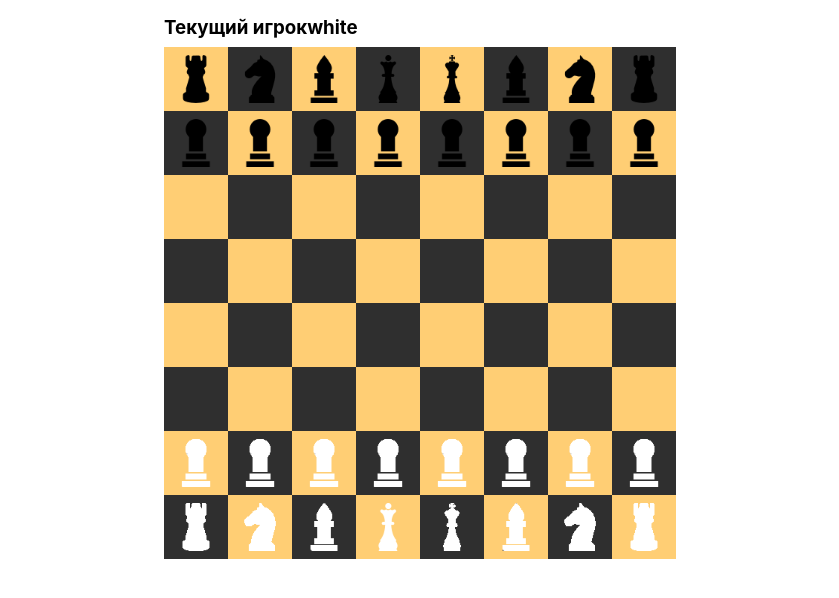
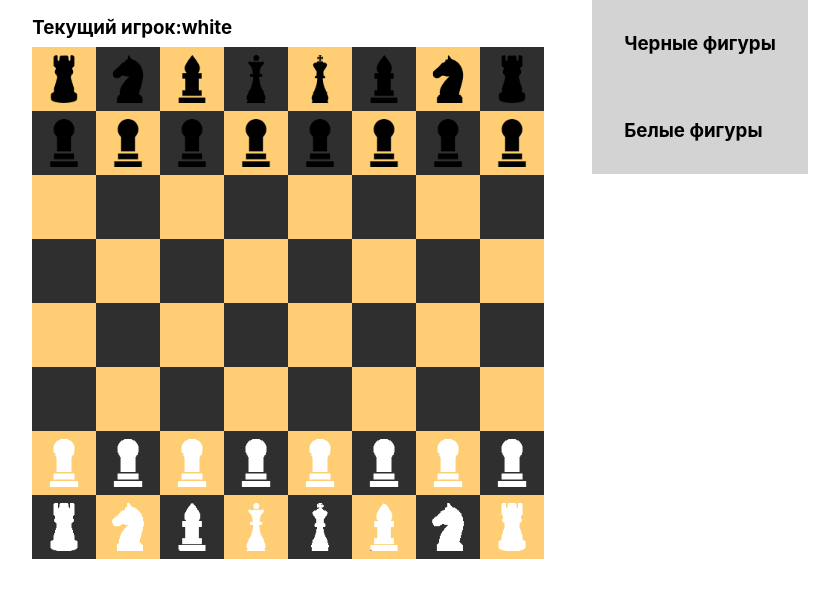
Before and after one commit to Genya10/chess, a React (Create React App) app: page / in a window 1280 px wide. Shown: the top 598 px of the page, without its empty margins (220-1059 px from the left). Built offline with nearby package versions, Linux system fonts and the light colour scheme.

Commit message:
create LostFigures.tsx and logic

```diff
--- a/src/App.css
+++ b/src/App.css
@@ -47,3 +47,10 @@
     border-radius: 50%;
     background-color: rgba(0, 128, 0, 0.67);
 }
+
+.lost-figures{
+    height: calc(50vh-3.75rem);
+    padding: 2rem;
+    margin-left: 3rem;
+    background-color: lightgray;
+}
--- a/src/App.tsx
+++ b/src/App.tsx
@@ -4,6 +4,7 @@
 import { Board } from './models/Board';
 import { Colors } from './models/Colors';
 import { Player } from './models/Player';
+import { LostFigures } from './components/LostFigures';
 
 function App() {
   const [board,setBoard] = useState(new Board());
@@ -34,6 +35,14 @@
                 setBoard={setBoard}
                 currentPlayer ={currentPlayer}
                 swapPlayer={swapPlayer}/>
+                <div>
+                  <LostFigures
+                      title="Черные фигуры"
+                      figures={board.lostBlackFigures}/>
+                  <LostFigures
+                      title="Белые фигуры"
+                      figures={board.lostWhiteFigures}/>
+                </div>
     </div>
   );
 }
--- a/src/components/BoardComponent.tsx
+++ b/src/components/BoardComponent.tsx
@@ -44,7 +44,7 @@
 
     return(
         <div>
-        <h3 style={{marginTop:'1rem',marginBottom:'0.5rem'}}>Текущий игрок{currentPlayer?.color}</h3>
+        <h3 style={{marginTop:'1rem',marginBottom:'0.5rem'}}>Текущий игрок:{currentPlayer?.color}</h3>
         <div className="board">
          {board.cells.map((row,index)=>
           <React.Fragment key={index}>
--- /dev/null
+++ b/src/components/LostFigures.tsx
@@ -0,0 +1,21 @@
+import React,{FC} from "react";
+import { Figure } from "../models/figures/Figure";
+
+interface LostFiguresProps {
+    title:string;
+    figures:Figure[]
+}
+
+export const LostFigures:FC<LostFiguresProps> = ({title,figures})=>{
+    return(
+        <div className="lost-figures">
+          <h3>{title}</h3>
+          {figures.map(figure =>
+          <div key={figure.id}>
+            {figure.name}
+            {figure.logo && <img width={25} height={25} src={figure.logo}/>}
+          </div>)
+          }
+        </div>
+    )
+}
--- a/src/models/Board.ts
+++ b/src/models/Board.ts
@@ -1,3 +1,4 @@
+import { Figure } from './figures/Figure';
 import { Knight } from './figures/Knight';
 import { Bishop } from './figures/Bishop';
 import { Pawn } from './figures/Pawn';
@@ -8,7 +9,9 @@
 import { Rook } from './figures/Rook';
 
 export class Board{
-    cells: Cell[][]=[]
+    cells: Cell[][]=[];
+    lostBlackFigures:Figure[]=[];
+    lostWhiteFigures:Figure[]=[];
 
     public initCells(){
      for(let i = 0; i < 8; i++){
@@ -27,7 +30,9 @@
     public getCopyBoard():Board {
         const newBoard = new Board();
         newBoard.cells = this.cells;
-        return newBoard
+        newBoard.lostWhiteFigures = this.lostWhiteFigures
+        newBoard.lostBlackFigures = this.lostBlackFigures
+        return newBoard;
     }
 
     public highlightCells(selectedCell: Cell | null){
--- a/src/models/Cell.ts
+++ b/src/models/Cell.ts
@@ -80,9 +80,18 @@
   this.figure.cell = this;
 }
 
+addLostFigure(figure:Figure){
+  figure.color === Colors.BLACK
+  ? this.board.lostBlackFigures.push(figure)
+  : this.board.lostWhiteFigures.push(figure)
+}
+
 moveFigure(target:Cell){
   if(this.figure && this.figure?.canMove(target)){
     this.figure.moveFigure(target)
+    if(target.figure){
+      this.addLostFigure(target.figure);
+    }
     target.setFigure(this.figure);
     this.figure = null;
   }
```
